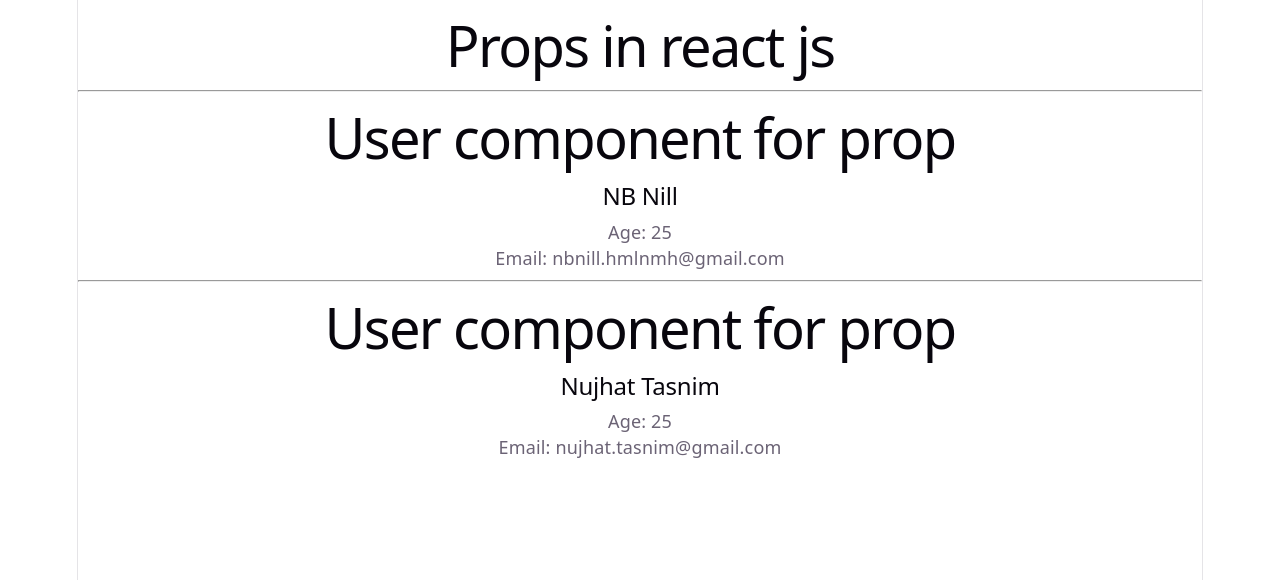
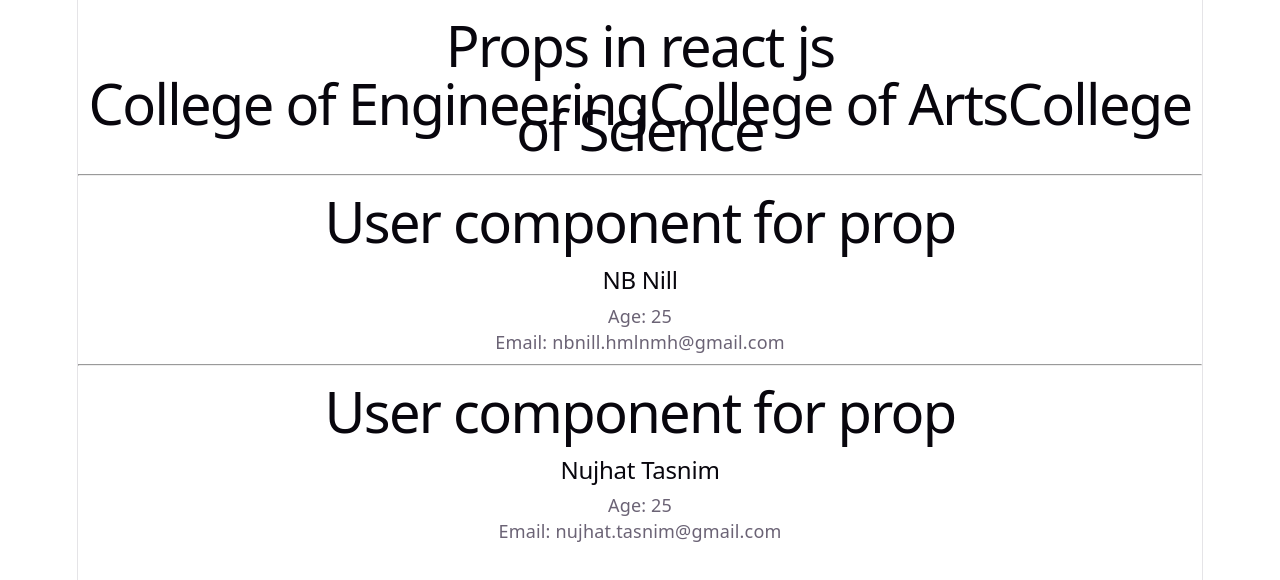
Before and after one commit to codewithnill/reactjs_19_by_code_step_by_step, a React (Vite) app in the folder main/react-blog/: page / in a window 1280 px wide. Shown: the top 580 px of the page. Built offline with nearby package versions, Linux system fonts and the light colour scheme.

Commit message:
send college names as array.

```diff
--- a/main/react-blog/src/App.jsx
+++ b/main/react-blog/src/App.jsx
@@ -1,3 +1,4 @@
+import College from "./College";
 import UserForProp from "./UserForProp";
 function App() {
   // let name ="NB Nill";
@@ -16,11 +17,16 @@ function App() {
   };
 
 
+  let college=['College of Engineering', 'College of Arts', 'College of Science'];
+
   return (
     <div>
       <h1>Props in react js</h1>
       {/* <h2>{name}</h2> */}
       {/* <UserForProp name={userObj.name} age={userObj.age} email={userObj.email} /> */}
+
+      <College names={college} />
+
       <UserForProp user={userObj} />
       <UserForProp user={userObj2} />
     </div>
--- /dev/null
+++ b/main/react-blog/src/College.jsx
@@ -0,0 +1,9 @@
+function College({names}) {
+  return (
+    <div>
+      <h1>{names}</h1>
+    </div>
+  );
+}
+
+export default College;
```
